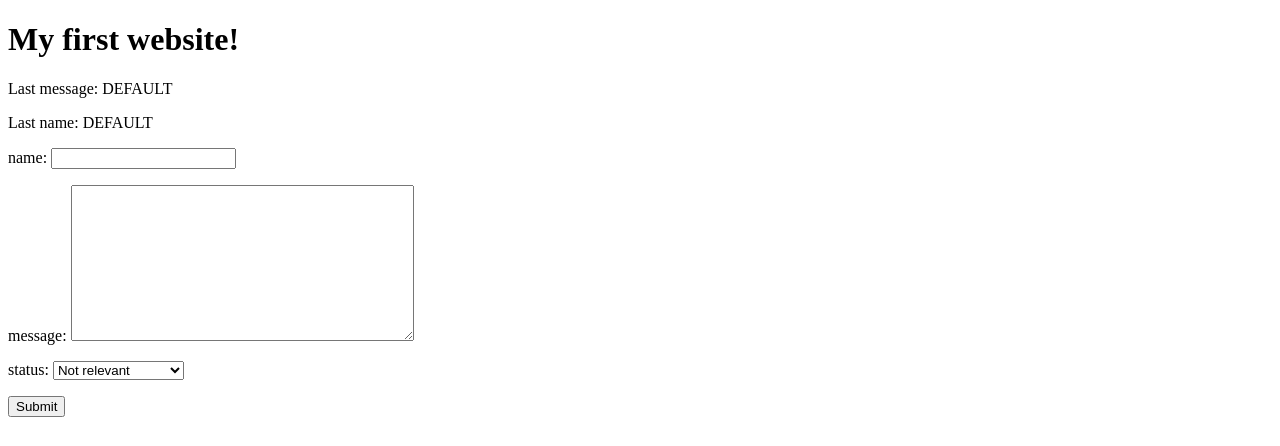
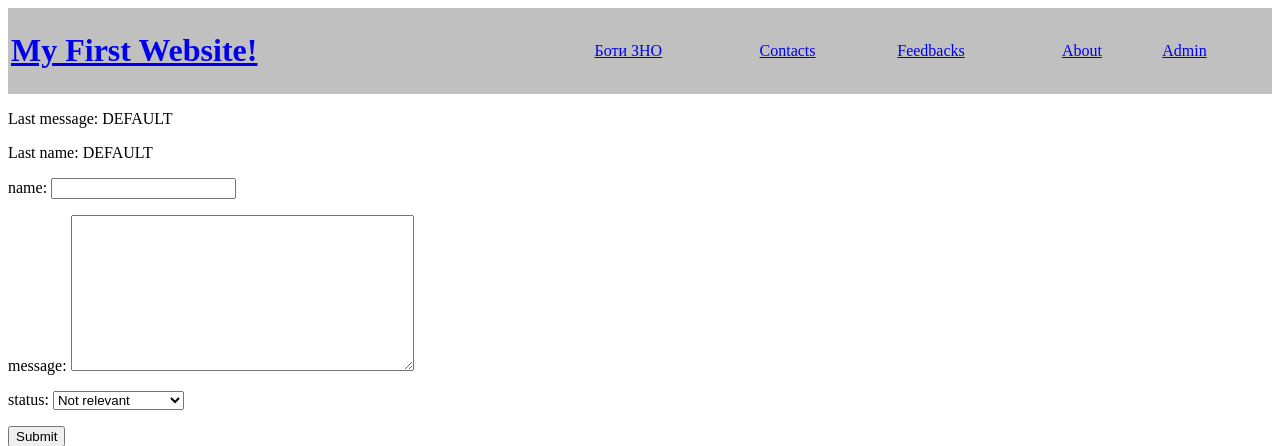
Before and after one commit to Irride/django_app, a Django app: page /contact-us/ in a window 1280 px wide. Shown: the top 446 px of the page. Run offline with Django 3.2, Linux system fonts and the light colour scheme.

Commit message:
change templates base

```diff
--- a/core/templates/base.html
+++ b/core/templates/base.html
@@ -10,10 +10,22 @@
     {% endblock html_title%}
     </title>
 </head>
-<body>
+<header>
+    <table bgcolor="#c0c0c0"  width="100%">
+        <tr>
+            <td><h1><a href="/">My First Website!</a></h1></td>
+            <td><a href="/subjects/">Боти ЗНО</a></td>
+            <td><a href="/contact-us/">Contacts</a></td>
+            <td><a href="/feedbacks/">Feedbacks</a></td>
+            <td><a href="/about-us/">About</a></td>
+            <td><a href="/admin/">Admin</a></td>
+        </tr>
+    </table>
+</header>
+<!-- <body>
     <header>
         <h1>My first website!</h1>
-    </header>
+    </header> -->
     {% block content %}
     {% endblock content %}
 
```
